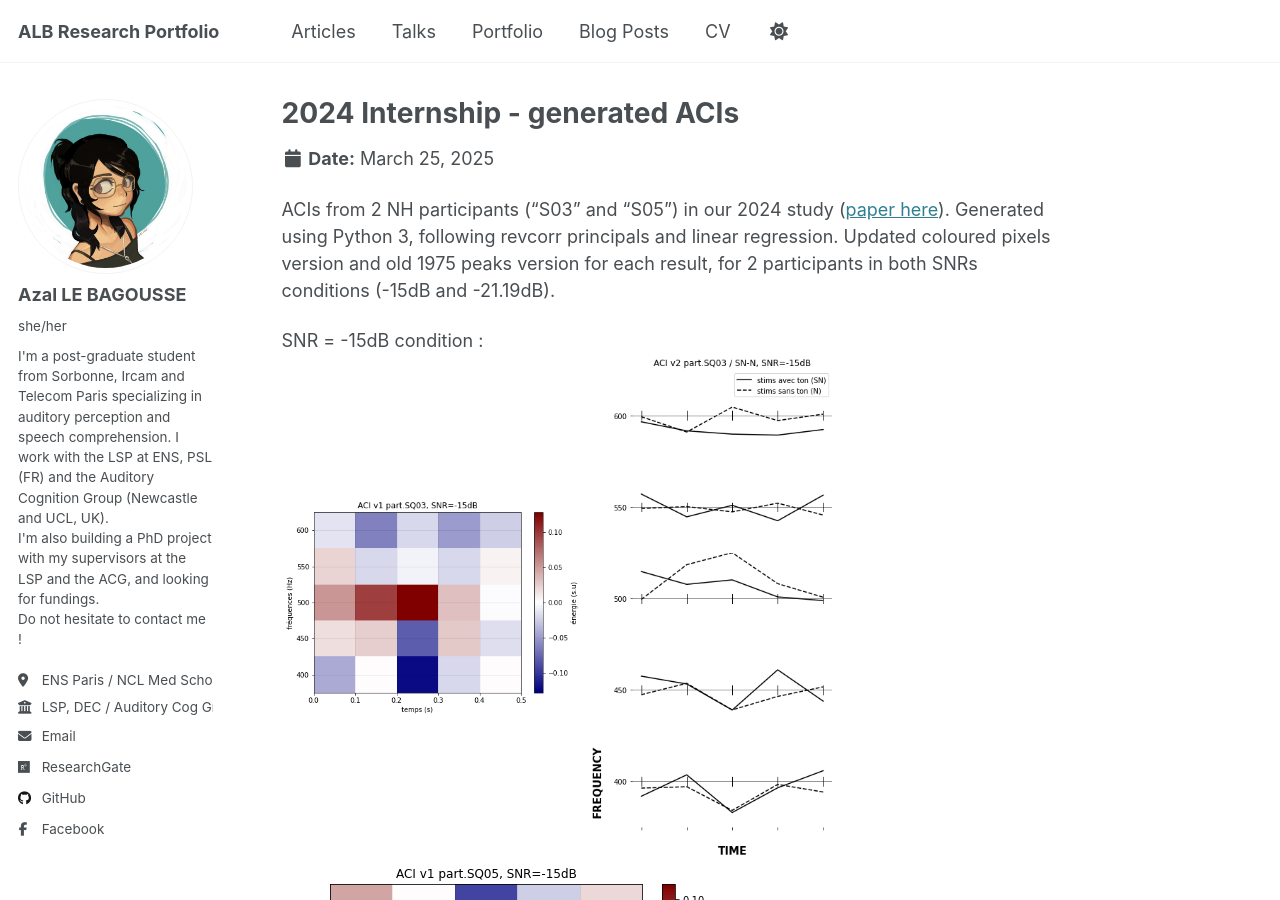
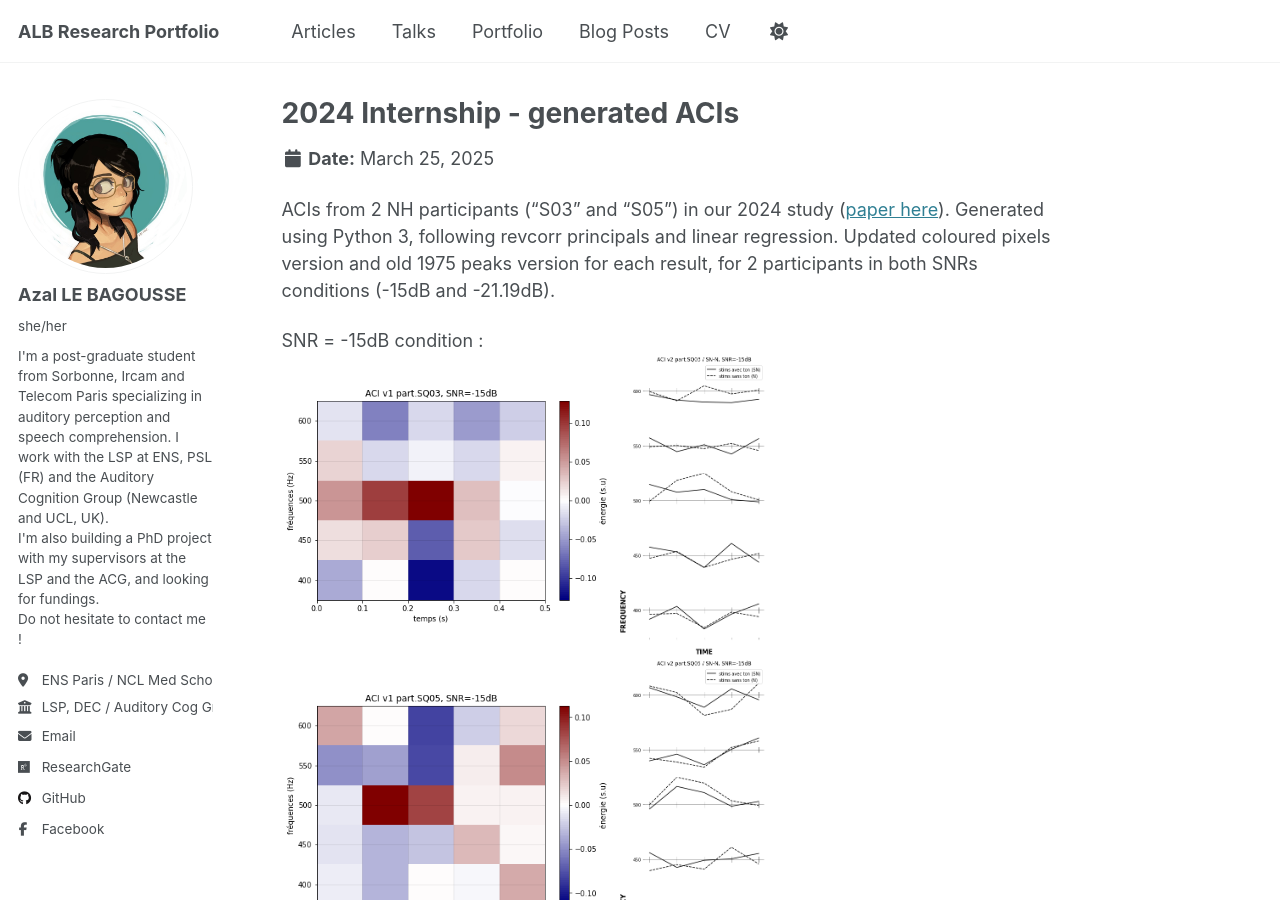
Before and after one commit to azallb/azallb.github.io, a Jekyll site: the page built from _portfolio/portfolio-1.md, in a window 1280 px wide and 900 px high. Built offline with Jekyll 4.4.1, drawn with Linux system fonts in a browser that asks for light colours.

Commit message:
portfolio

```diff
--- a/_portfolio/portfolio-1.md
+++ b/_portfolio/portfolio-1.md
@@ -7,9 +7,9 @@ collection: portfolio
 ACIs from 2 NH participants ("S03" and "S05") in our 2024 study ([paper here](http://azallb.github.io/files/report_M1_internship_2024ENS.pdf)). Generated using Python 3, following revcorr principals and linear regression. Updated coloured pixels version and old 1975 peaks version for each result, for 2 participants in both SNRs conditions (-15dB and -21.19dB).
 
 SNR = -15dB condition : <br>
-<img src='/images/mine/ACI25pix_SQ03_-15.png' width='300' height='300'> <img src='/images/mine/SN-N_spectro15_SQ03.png' width='250' height='250'> <br>
-<img src='/images/mine/ACI25pix_SQ05_-15.png'> <img src='/images/mine/SN-N_spectro15_SQ05.png'>
+<img src='/images/mine/ACI25pix_SQ03_-15.png' width='330' height='330'> <img src='/images/mine/SN-N_spectro15_SQ03.png' width='150' height='150'> <br>
+<img src='/images/mine/ACI25pix_SQ05_-15.png' width='330' height='330'> <img src='/images/mine/SN-N_spectro15_SQ05.png' width='150' height='150'>
 
 SNR = -21.19dB condition : <br>
-<img src='/images/mine/ACI25pix_S03_-21.png'> <img src='/images/mine/SN-N_AHU21_S03.png'> <br>
-<img src='/images/mine/ACI25pix_S05_-21.png'> <img src='/images/mine/SN-N_AHU21_S05.png'>
+<img src='/images/mine/ACI25pix_S03_-21.png' width='330' height='330'> <img src='/images/mine/SN-N_AHU21_S03.png' width='150' height='150'> <br>
+<img src='/images/mine/ACI25pix_S05_-21.png' width='330' height='330'> <img src='/images/mine/SN-N_AHU21_S05.png' width='150' height='150'>
```
